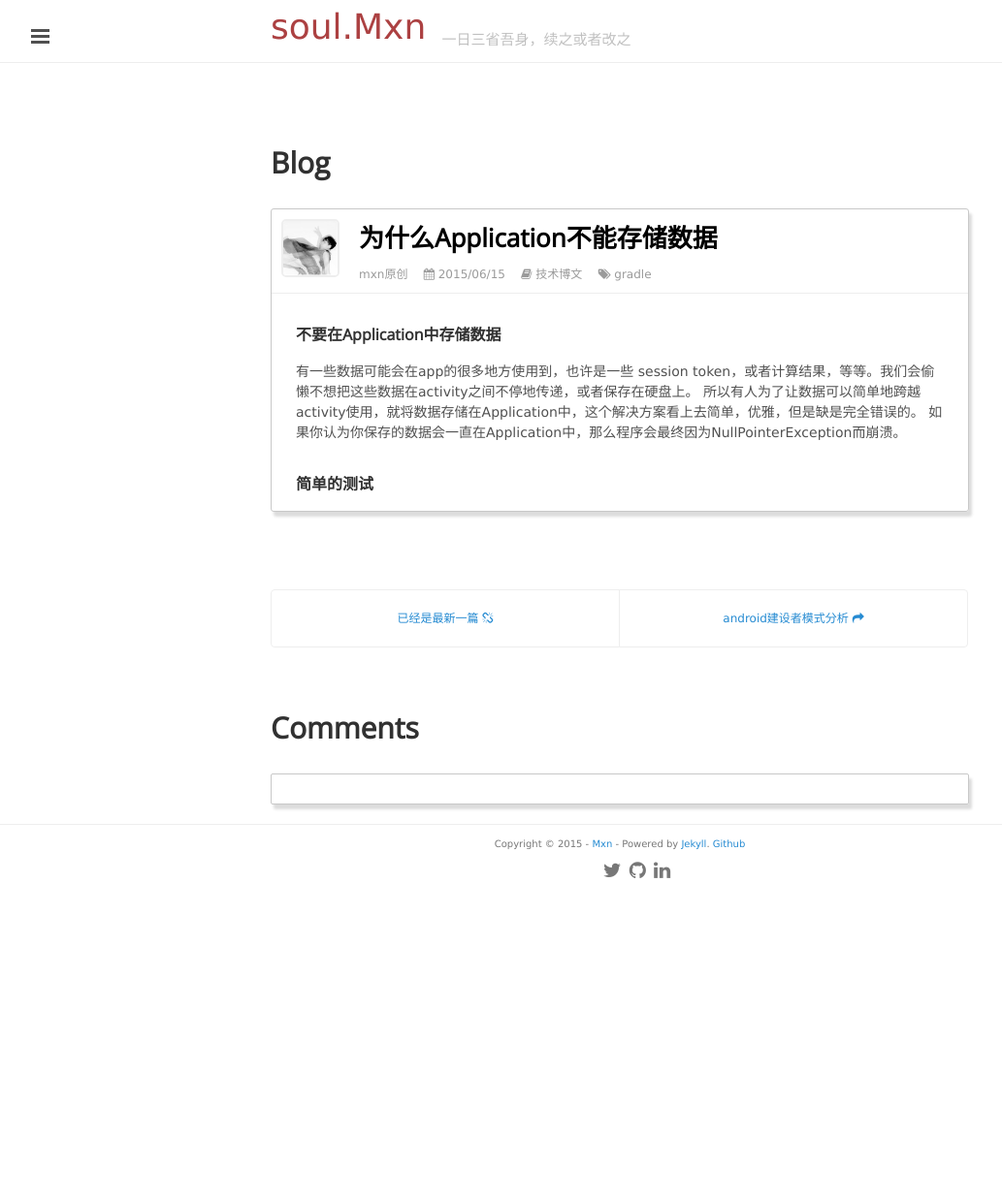
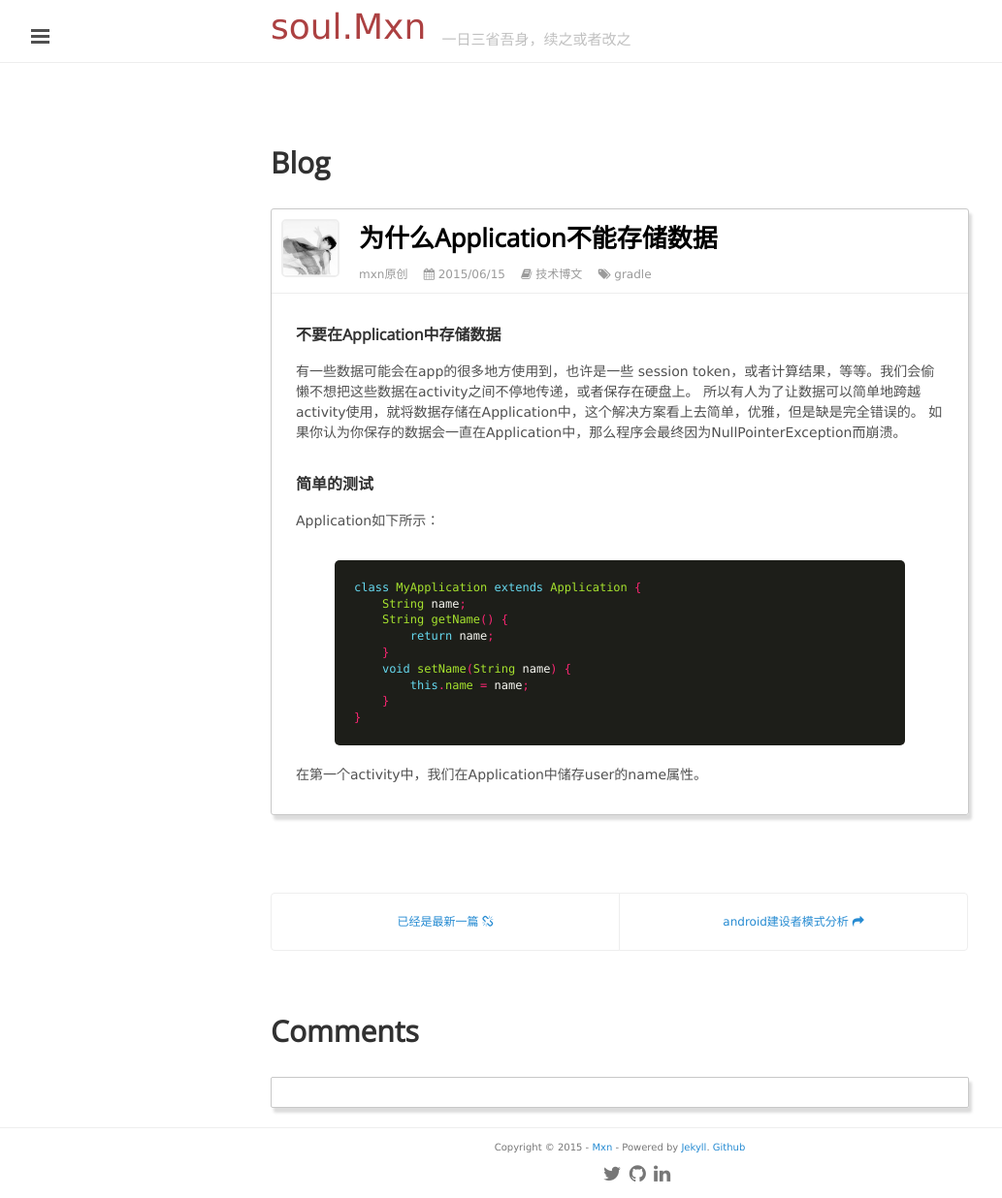
Before and after one commit to mxn21/mxn21.github.io, a Jekyll site: the page built from _posts/2015-6-15-为什么Application不能存储数据.md, in a window 1280 px wide. Shown: the whole page at 97% size, without its empty margins (1-1034 px from the left). Built offline with Jekyll 4.4.1, drawn with Linux system fonts in a browser that asks for light colours; Markdown is read by kramdown in place of the engine named in the settings; comment, search, counter and statistics services are not loaded; before the commit the page ends 923 px from its top, so only the background shows below that.

Commit message:
Update 2015-6-15-为什么Application不能存储数据.md

```diff
--- a/_posts/2015-6-15-为什么Application不能存储数据.md
+++ b/_posts/2015-6-15-为什么Application不能存储数据.md
@@ -13,3 +13,23 @@
 如果你认为你保存的数据会一直在Application中，那么程序会最终因为NullPointerException而崩溃。
 
 ###简单的测试
+
+Application如下所示：
+{% highlight java %}
+
+class MyApplication extends Application {
+    String name;
+    String getName() {
+        return name;
+    }
+    void setName(String name) {
+        this.name = name;
+    }
+}
+{% endhighlight %}
+
+在第一个activity中，我们在Application中储存user的name属性。
+
+
+
+<!-- more -->
```
